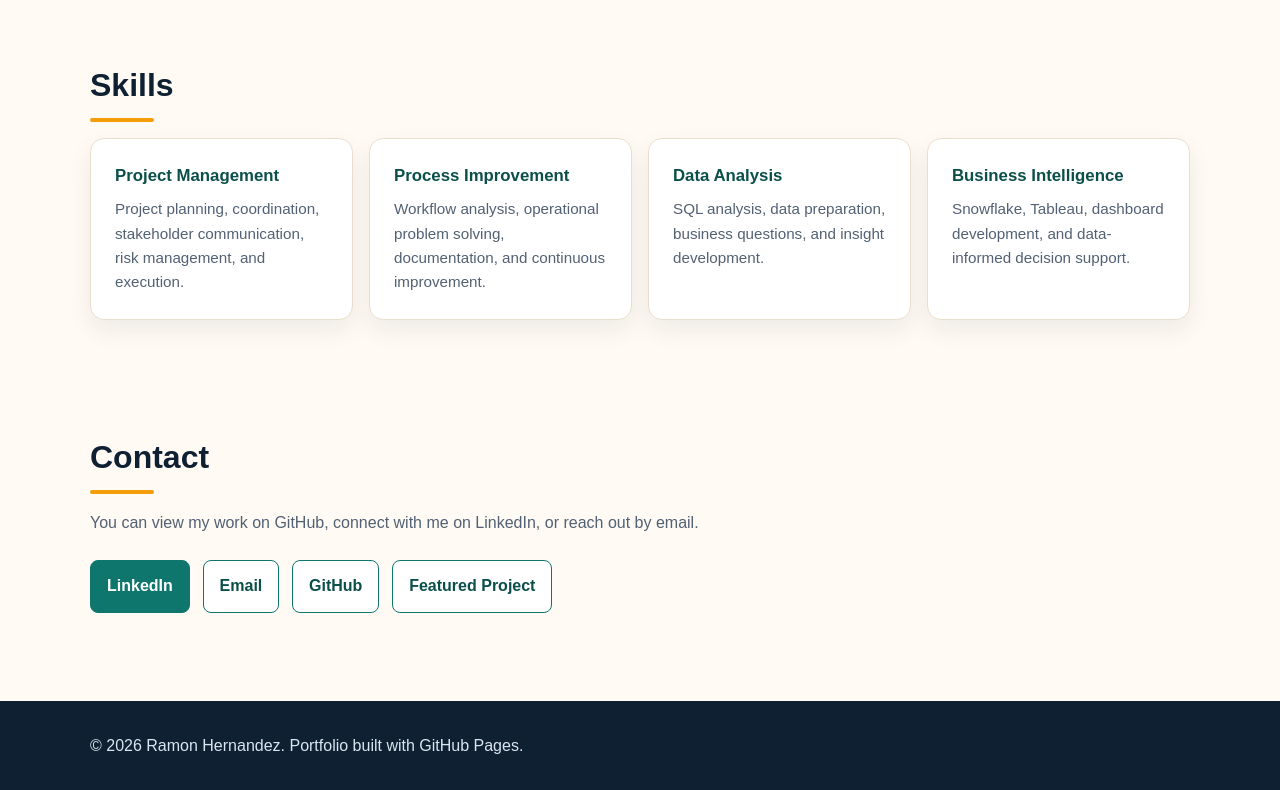
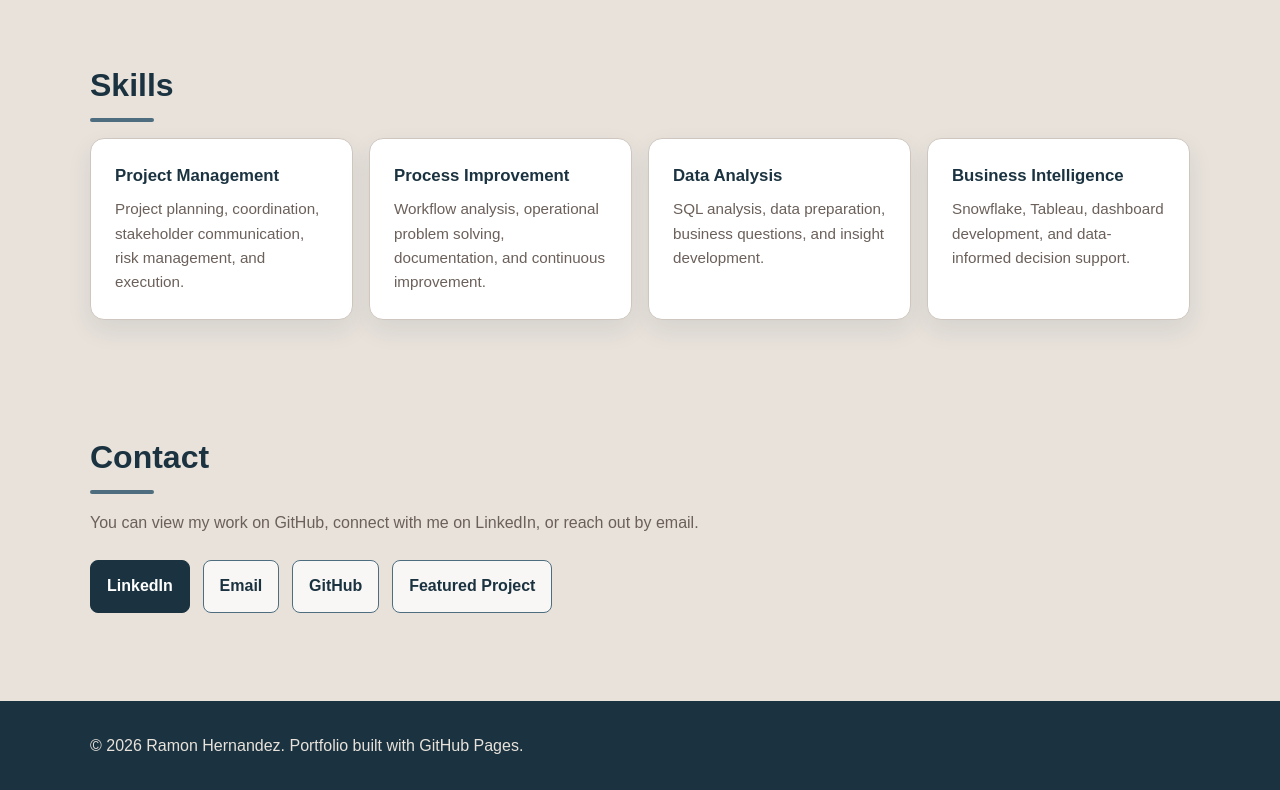
Before and after one commit to ramonhernandesea/ramonhernandesea.github.io, a plain HTML site: page index.html in a window 1280 px wide. Shown: the part 1452-2242 px from the top of the page. Drawn offline with Linux system fonts and the light colour scheme.

Commit message:
Apply Twilight Pebble color palette

```diff
--- a/index.html
+++ b/index.html
@@ -6,16 +6,15 @@
   <title>Ramon Hernandez | Portfolio</title>
   <style>
     :root {
-      --bg: #fffaf3;
+      --bg: #E8E2DB;
       --card: #ffffff;
-      --text: #102033;
-      --muted: #526174;
-      --accent: #0f766e;
-      --accent-dark: #0b4f4a;
-      --highlight: #f59e0b;
-      --highlight-soft: #fff3d8;
-      --teal-soft: #e6fffb;
-      --border: #eadfce;
+      --text: #1B3340;
+      --muted: #6B605A;
+      --accent: #4E6E80;
+      --accent-dark: #1B3340;
+      --highlight: #98A7AE;
+      --highlight-soft: #E8E2DB;
+      --border: #cfc7bf;
     }
 
     * {
@@ -46,7 +45,7 @@
     }
 
     header {
-      background: rgba(255, 255, 255, 0.94);
+      background: rgba(232, 226, 219, 0.94);
       border-bottom: 1px solid var(--border);
       position: sticky;
       top: 0;
@@ -75,9 +74,9 @@
     .hero {
       padding: 5rem 0 4rem;
       background:
-        radial-gradient(circle at 10% 20%, rgba(245, 158, 11, 0.16) 0%, rgba(245, 158, 11, 0) 26%),
-        radial-gradient(circle at 85% 15%, rgba(15, 118, 110, 0.18) 0%, rgba(15, 118, 110, 0) 30%),
-        linear-gradient(135deg, #fffaf3 0%, #e6fffb 100%);
+        radial-gradient(circle at 10% 20%, rgba(78, 110, 128, 0.22) 0%, rgba(78, 110, 128, 0) 28%),
+        radial-gradient(circle at 85% 15%, rgba(27, 51, 64, 0.18) 0%, rgba(27, 51, 64, 0) 30%),
+        linear-gradient(135deg, #E8E2DB 0%, #98A7AE 100%);
     }
 
     .hero h1 {
@@ -119,21 +118,23 @@
     .button:hover {
       transform: translateY(-1px);
       text-decoration: none;
-      box-shadow: 0 8px 18px rgba(16, 32, 51, 0.12);
+      box-shadow: 0 8px 18px rgba(27, 51, 64, 0.16);
     }
 
     .button.primary {
-      background: var(--accent);
+      background: var(--accent-dark);
       color: white;
+      border-color: var(--accent-dark);
     }
 
     .button.primary:hover {
-      background: var(--accent-dark);
+      background: var(--accent);
+      border-color: var(--accent);
     }
 
     .button.secondary {
       color: var(--accent-dark);
-      background: white;
+      background: rgba(255, 255, 255, 0.72);
     }
 
     section {
@@ -151,7 +152,7 @@
       display: block;
       width: 64px;
       height: 4px;
-      background: var(--highlight);
+      background: var(--accent);
       border-radius: 999px;
       margin-top: 0.45rem;
     }
@@ -167,7 +168,7 @@
       border: 1px solid var(--border);
       border-radius: 14px;
       padding: 1.5rem;
-      box-shadow: 0 10px 24px rgba(16, 32, 51, 0.07);
+      box-shadow: 0 10px 24px rgba(27, 51, 64, 0.09);
     }
 
     .project-card {
@@ -194,8 +195,8 @@
 
     .tag {
       background: var(--highlight-soft);
-      color: #7c4a03;
-      border: 1px solid #f4d38d;
+      color: var(--accent-dark);
+      border: 1px solid var(--highlight);
       border-radius: 999px;
       padding: 0.35rem 0.7rem;
       font-size: 0.9rem;
@@ -220,8 +221,8 @@
     }
 
     footer {
-      background: #102033;
-      color: #d9e6ef;
+      background: var(--accent-dark);
+      color: #E8E2DB;
       padding: 2rem 0;
       margin-top: 2rem;
     }
```
